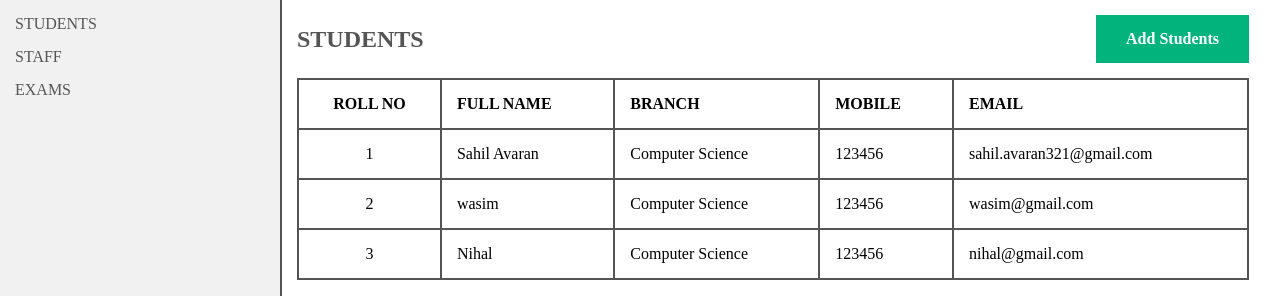
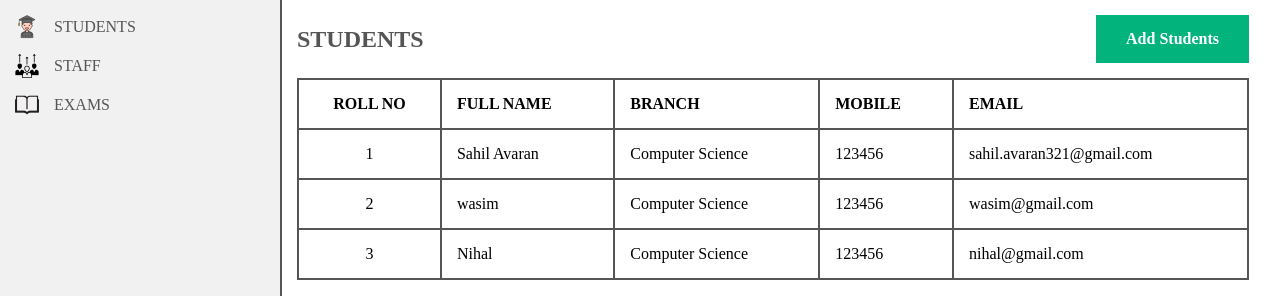
Before and after one commit to sahilavaran/betasquirral-tasks, a PHP site: page /Task-4.html in a window 1280 px wide. Shown: the part 82-378 px from the top of the page. Run offline with PHP 8.4, Linux system fonts and the light colour scheme.

Commit message:
favicon added

```diff
--- a/Task-4.CSS
+++ b/Task-4.CSS
@@ -170,6 +170,15 @@ width: auto;
 .content{
   overflow-y: auto;
 }
+nav img{
+  height: 24px;
+  margin-right: 15px;
+}
+
+.flexing {
+  display: flex;
+  align-items: center;
+}
 
 `@media only screen and (max-width: 767px) {
   .sidebar {
--- a/Task-4.html
+++ b/Task-4.html
@@ -4,6 +4,13 @@
     <meta charset="UTF-8">
     <meta name="viewport" content="width=device-width, initial-scale=1.0">
     <title>Task-4</title>
+    <link rel="apple-touch-icon" sizes="180x180" href="images/Task-4 images/apple-touch-icon.png">
+<link rel="icon" type="image/png" sizes="32x32" href="images/Task-4 images/favicon-32x32.png">
+<link rel="icon" type="image/png" sizes="16x16" href="images/Task-4 images/favicon-16x16.png">
+<link rel="manifest" href="images/Task-4 images/site.webmanifest">
+<link rel="mask-icon" href="images/Task-4 images/safari-pinned-tab.svg" color="#5bbad5">
+<meta name="msapplication-TileColor" content="#da532c">
+<meta name="theme-color" content="#ffffff">
     <link rel="stylesheet" href="Task-4.CSS">
 </head>
 <body>
@@ -19,9 +26,9 @@
     <div class="container">
         <div class="sidebar">
             <nav>
-                <a href="#">Students</a>
-                <a href="#">Staff</a>
-                <a href="#">Exams</a>
+                <a href="#" class="flexing"><img src="images/Task-4 images/student.png.png" alt="logo"> Students</a>
+                <a href="#" class="flexing"><img src="images/Task-4 images/staff.png" alt="staff-logo"> Staff</a>
+                <a href="#" class="flexing"><img src="images/Task-4 images/exams.png.png" alt="exam-logo"> Exams</a>
             </nav>
         </div>
         <div class="content">
```
Also changed, not shown: images/Task-4 images/exams.png.png (added), images/Task-4 images/site.webmanifest, images/Task-4 images/staff.png (added), images/Task-4 images/student.png.png (added).
